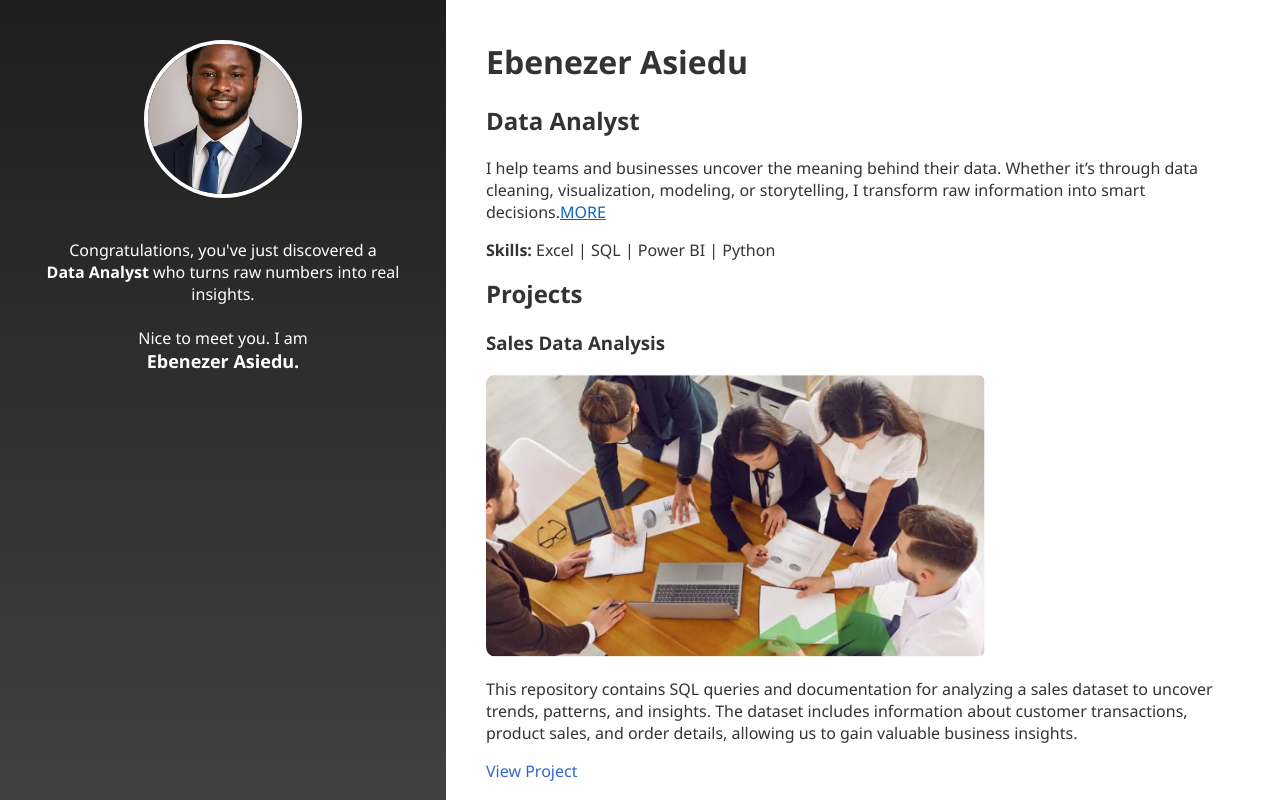
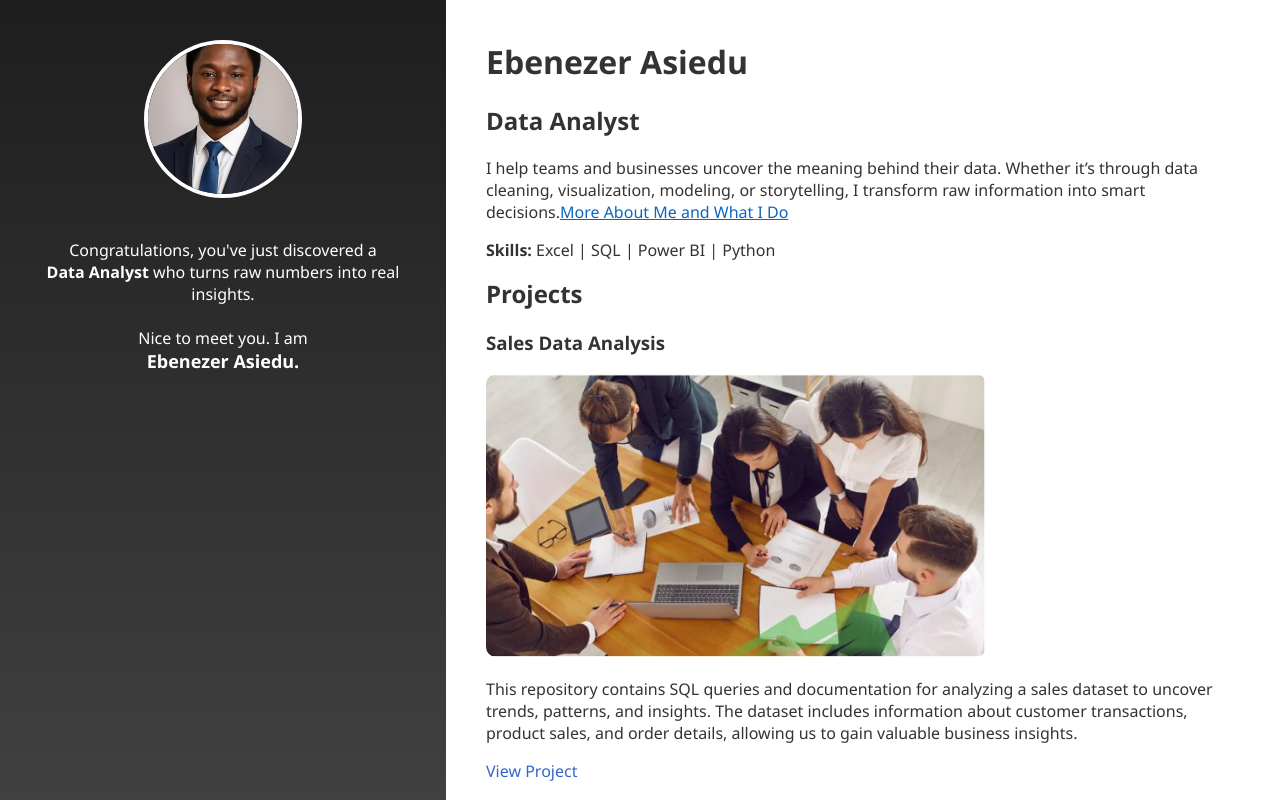
Before and after one commit to Ebenezer362/ebenezer362.github.io, a plain HTML site: page index.html in a window 1280 px wide. Shown: the top 800 px of the page. Drawn offline with Linux system fonts and the light colour scheme.

Commit message:
Add files via upload

```diff
--- a/index.html
+++ b/index.html
@@ -73,7 +73,7 @@
       <h1>Ebenezer Asiedu</h1>
       <h2>Data Analyst</h2>
       <p>
-        I help teams and businesses uncover the meaning behind their data. Whether it’s through data cleaning, visualization, modeling, or storytelling, I transform raw information into smart decisions.<a href="https://github.com/Ebenezer362/Ebenezer362" target="_blank" style="color: #0A66C2; text-decoration: underline;">MORE</a>
+        I help teams and businesses uncover the meaning behind their data. Whether it’s through data cleaning, visualization, modeling, or storytelling, I transform raw information into smart decisions.<a href="https://github.com/Ebenezer362/Ebenezer362" target="_blank" style="color: #0A66C2; text-decoration: underline;">More About Me and What I Do</a>
       </p>
 
       <p><strong>Skills:</strong> Excel | SQL | Power BI | Python</p>
```
